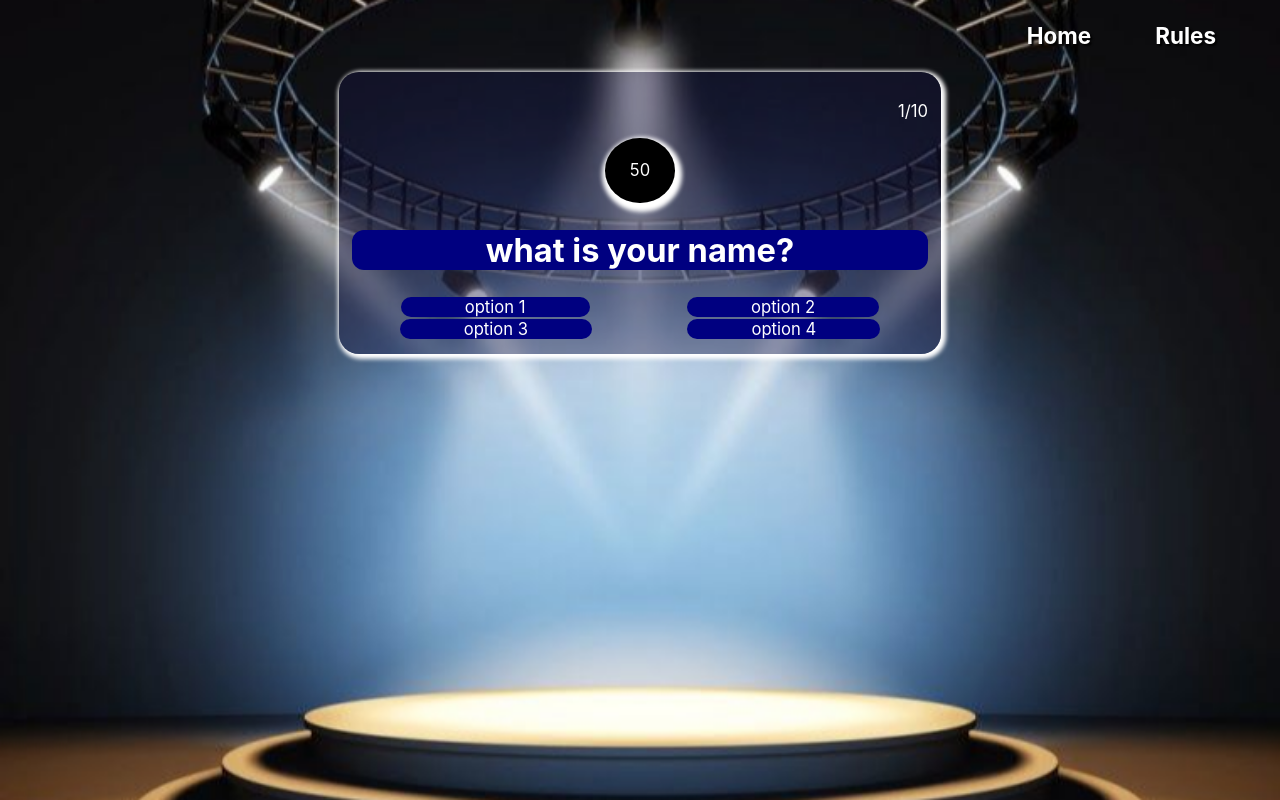
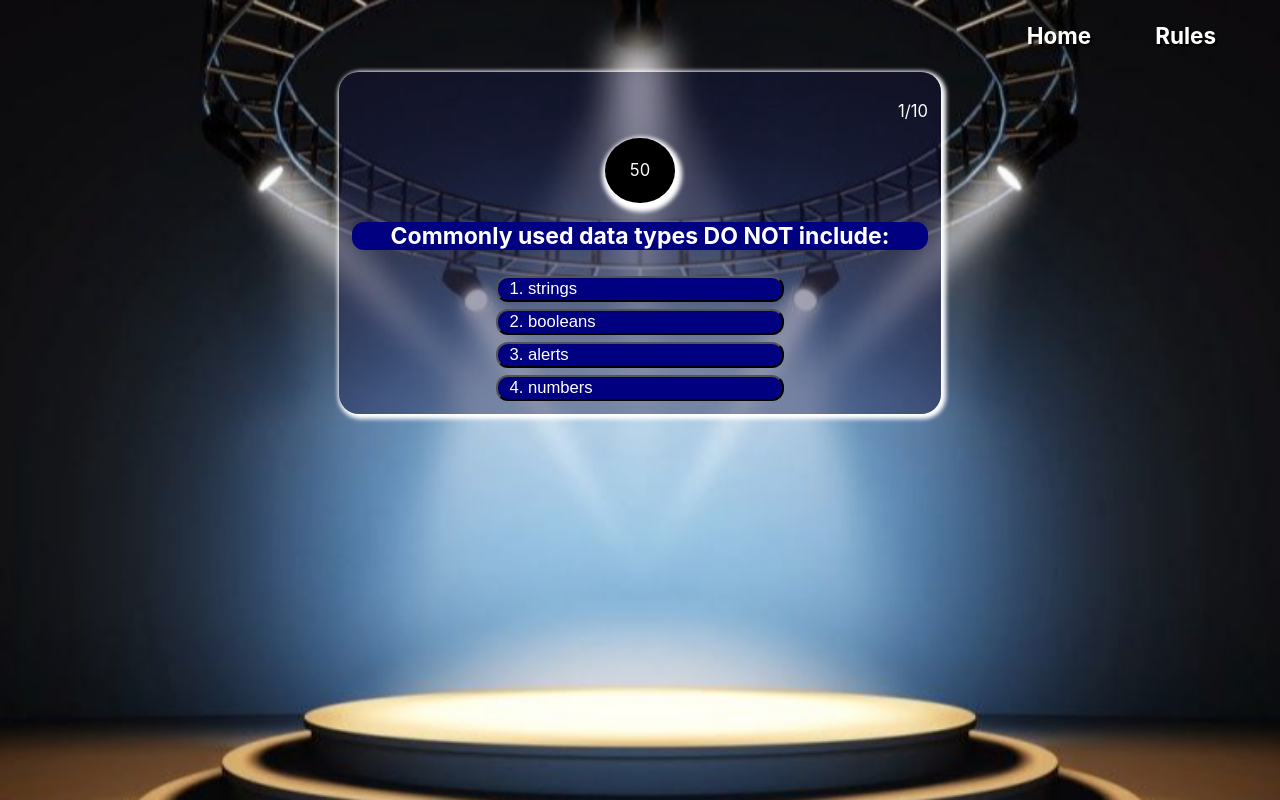
Before and after one commit to Poonam7507/quizapp, a React (Create React App) app: page /quizbox in a window 1280 px wide. Built offline with nearby package versions, Linux system fonts and the light colour scheme.

Commit message:
added quiz data

```diff
--- a/src/Css/Stylefrontpage.css
+++ b/src/Css/Stylefrontpage.css
@@ -11,16 +11,21 @@
 .outer img{
     height: 70%;
     width: 50%;
+    border-radius: 50%;
+    box-shadow: 2px 2px 4px 3px white;
+    margin: 3%;
+
 }
-button{
+
+.outer button{
 
     border-radius: 12px;
     box-shadow: 0.1vw 0.7vw  0.2vw grey;
 }
-button:active{
+.outer button:active{
     transform: scale(0.98);
 }
-button h3{
+.outer button h3{
     color: black;
     font-size: 1.4vw;
 }
--- a/src/Css/Stylequizbox.css
+++ b/src/Css/Stylequizbox.css
@@ -31,26 +31,23 @@
     border-radius: 12px;
     background-color: navy;
     color: white;
-    font-size: 1.7vw;
+    font-size: 1.2vw;
 }
 .option li{
+    text-align: center;
+    color: white;
     list-style: none;
-    color: white;
-    margin-left: 5vw;
-    margin-right: 5vw;
+
+
 
 }
-.option .upper,.bottom{
-    display: flex;
-    justify-content: space-around;
-    text-align: center;
-}
-.option .opt{
+.option button{
+    background-color: navy;
     font-size: 1.3vw;
-
+    color: white;
     border-radius: 12px;
-    text-align: center;
-    background-color: navy;
-    margin-bottom: 2px;
+    padding-left: 2%;
+    width: 50%;
+    text-align: left;
 
 }
--- /dev/null
+++ b/src/components/Data.js
@@ -0,0 +1,42 @@
+
+
+export const Data = [
+    {
+      questionText: "Commonly used data types DO NOT include:",
+      options: ["1. strings", "2. booleans", "3. alerts", "4. numbers"],
+      answer: "3. alerts",
+    },
+    {
+      questionText: "Arrays in JavaScript can be used to store ______.",
+      options: [
+        "1. numbers and strings",
+        "2. other arrays",
+        "3. booleans",
+        "4. all of the above",
+      ],
+      answer: "4. all of the above",
+    },
+    {
+      questionText:
+        "String values must be enclosed within _____ when being assigned to variables.",
+      options: ["1. commas", "2. curly brackets", "3. quotes", "4. parentheses"],
+      answer: "3. quotes",
+    },
+    {
+      questionText:
+        "A very useful tool used during development and debugging for printing content to the debugger is:",
+      options: [
+        "1. JavaScript",
+        "2. terminal/bash",
+        "3. for loops",
+        "4. console.log",
+      ],
+      answer: "4. console.log",
+    },
+    {
+      questionText:
+        "Which of the following is a statement that can be used to terminate a loop, switch or label statement?",
+      options: ["1. break", "2. stop", "3. halt", "4. exit"],
+      answer: "1. break",
+    },
+  ];
--- a/src/components/Quizbox.js
+++ b/src/components/Quizbox.js
@@ -1,8 +1,15 @@
-import React from 'react';
+import React,{useState} from 'react';
+
 import '../Css/Stylequizbox.css';
 import Navbar from './Navbar';
+import {Data} from './Data';
 
 export default function Quizbox() {
+    const [Curques, setCurques] = useState(0)
+    const handleAns=()=>{
+       const nextques=Curques+1;
+        setCurques(nextques);
+    }
     return (
         <div>
 <Navbar/>
@@ -22,32 +29,19 @@ export default function Quizbox() {
         </div>
         <div className='question'>
 
-            <h2>what is your name?</h2>
+            <h2>{Data[Curques].questionText}</h2>
         </div>
         <div className='option'>
-        <div className='upper'>
 
            <div className='opt'>
-            <li>option 1</li>
+            {Data[Curques].options.map((props)=>
+            <li>
+                 <button onClick={handleAns}>{props}</button>
+            </li>
+            )}
 
            </div>
-           <div className='opt'>
 
-            <li>option 2</li>
-
-           </div>
-        </div>
-
-        <div className='bottom'>
-        <div className='opt'>
-
-             <li>option 3</li>
-             </div>
-           <div className='opt'>
-
-            <li>option 4</li>
-            </div>
-</div>
 
         </div>
 
```
